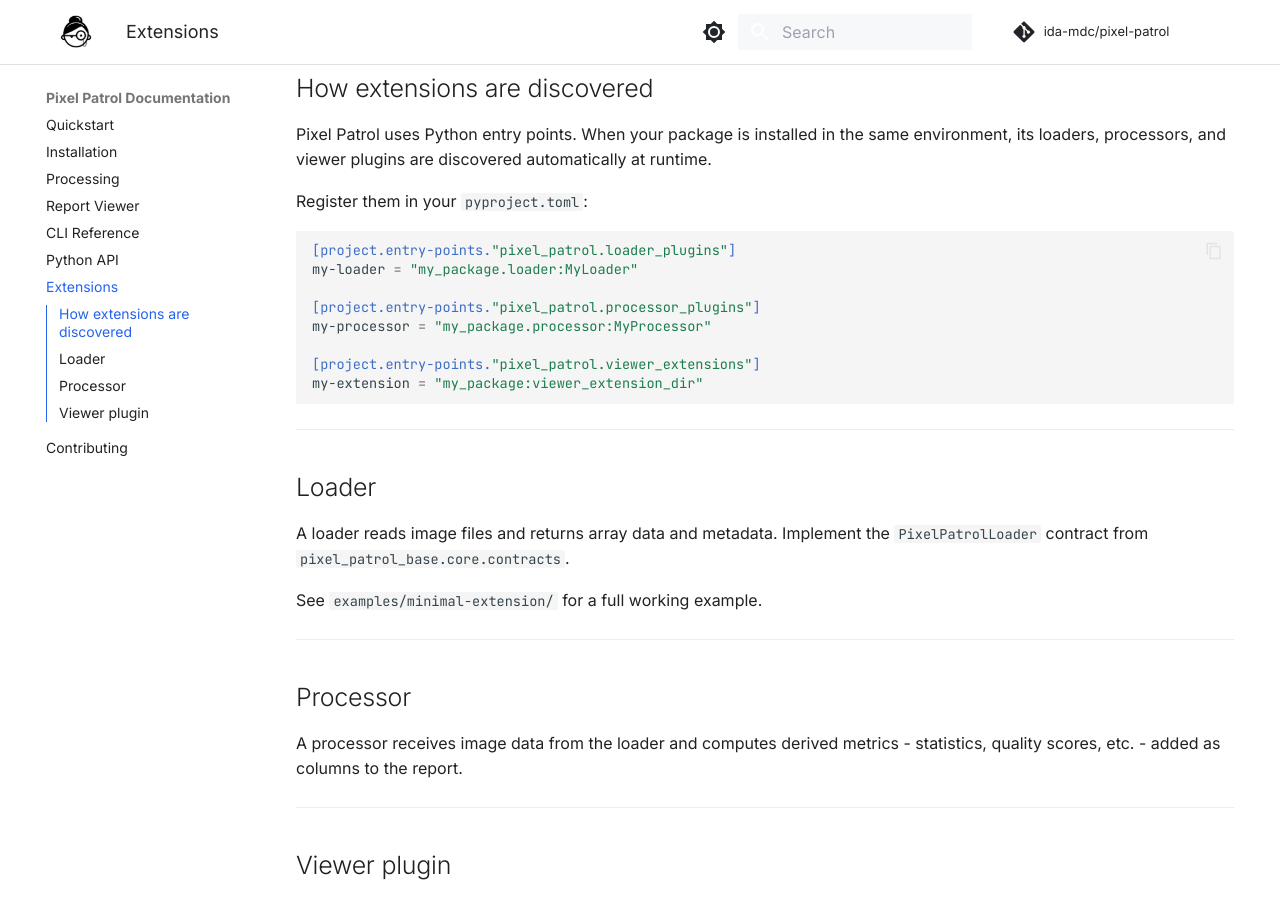
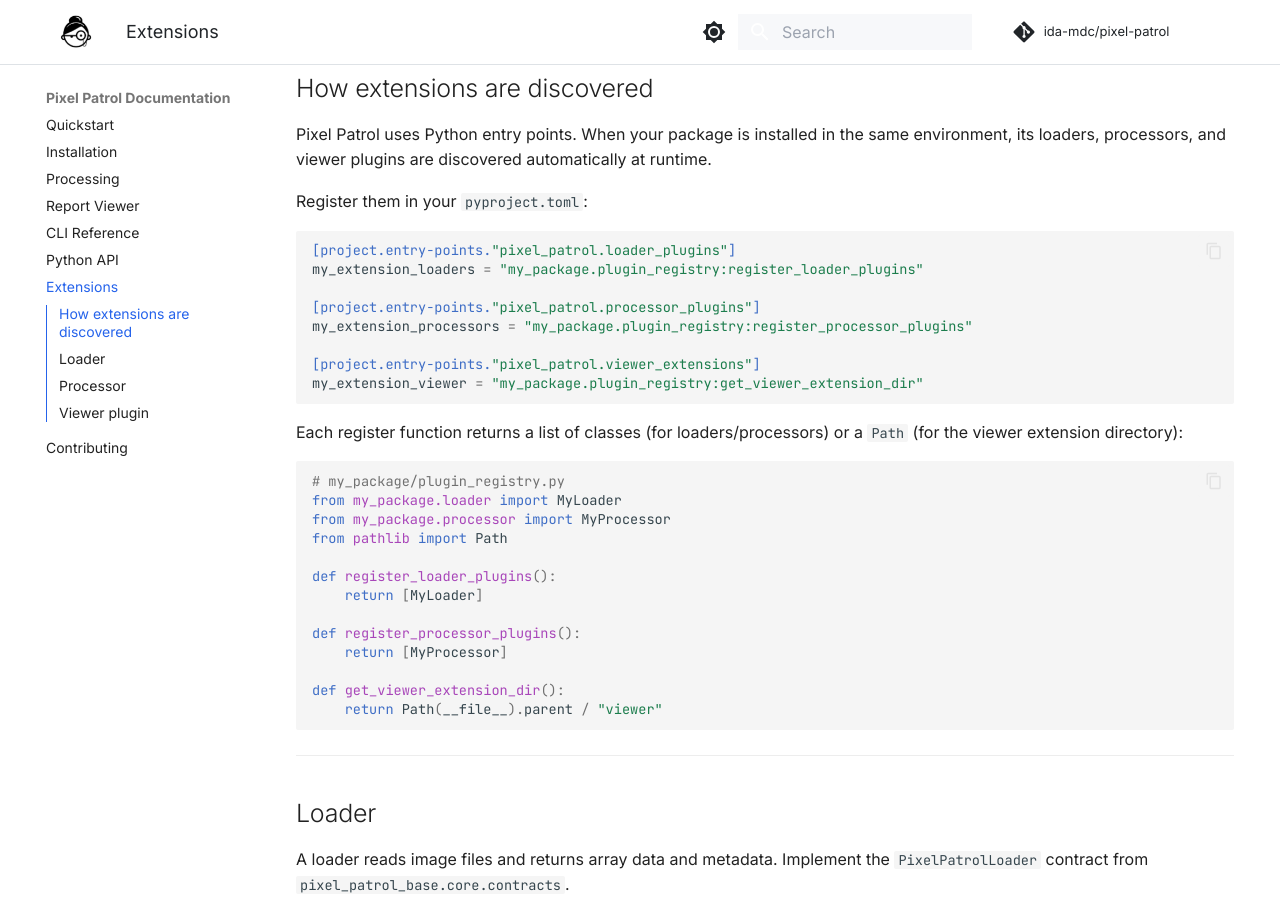
Before and after one commit to ida-mdc/pixel-patrol, an MkDocs documentation site: the page built from docs/extensions.md, in a window 1280 px wide and 900 px high, scrolled down 435 px. Built offline with MkDocs 1.6.1 and Material for MkDocs 9.7.7, drawn with Linux system fonts in a browser that asks for light colours; comment, search, counter and statistics services are not loaded.

Commit message:
docs/extensions: link to github repo, corrected plugin registration

````diff
--- a/docs/extensions.md
+++ b/docs/extensions.md
@@ -2,7 +2,7 @@
 
 Pixel Patrol is designed to be extended. You can add custom loaders, processors, and viewer widgets as standalone Python packages - no fork required.
 
-The `examples/minimal-extension/` directory in the repository is a complete, working template. It implements:
+The [`examples/minimal-extension/`](https://github.com/ida-mdc/pixel-patrol/tree/main/examples/minimal-extension) directory in the repository is a complete, working template. It implements:
 
 - A custom **loader** (reads Markdown diary files)
 - A custom **processor** (mood sentiment score)
@@ -20,13 +20,31 @@
 
 ```toml
 [project.entry-points."pixel_patrol.loader_plugins"]
-my-loader = "my_package.loader:MyLoader"
+my_extension_loaders = "my_package.plugin_registry:register_loader_plugins"
 
 [project.entry-points."pixel_patrol.processor_plugins"]
-my-processor = "my_package.processor:MyProcessor"
+my_extension_processors = "my_package.plugin_registry:register_processor_plugins"
 
 [project.entry-points."pixel_patrol.viewer_extensions"]
-my-extension = "my_package:viewer_extension_dir"
+my_extension_viewer = "my_package.plugin_registry:get_viewer_extension_dir"
+```
+
+Each register function returns a list of classes (for loaders/processors) or a `Path` (for the viewer extension directory):
+
+```python
+# my_package/plugin_registry.py
+from my_package.loader import MyLoader
+from my_package.processor import MyProcessor
+from pathlib import Path
+
+def register_loader_plugins():
+    return [MyLoader]
+
+def register_processor_plugins():
+    return [MyProcessor]
+
+def get_viewer_extension_dir():
+    return Path(__file__).parent / "viewer"
 ```
 
 ---
@@ -35,7 +53,7 @@
 
 A loader reads image files and returns array data and metadata. Implement the `PixelPatrolLoader` contract from `pixel_patrol_base.core.contracts`.
 
-See `examples/minimal-extension/` for a full working example.
+See [`examples/minimal-extension/`](https://github.com/ida-mdc/pixel-patrol/tree/main/examples/minimal-extension) for a full working example.
 
 ---
 
@@ -60,4 +78,4 @@
 ---
 
 !!! tip
-    See `examples/minimal-extension/README.md` in the repository for step-by-step instructions and the full plugin API.
+    See [`examples/minimal-extension/README.md`](https://github.com/ida-mdc/pixel-patrol/blob/main/examples/minimal-extension/README.md) in the repository for step-by-step instructions and the full plugin API.
````
